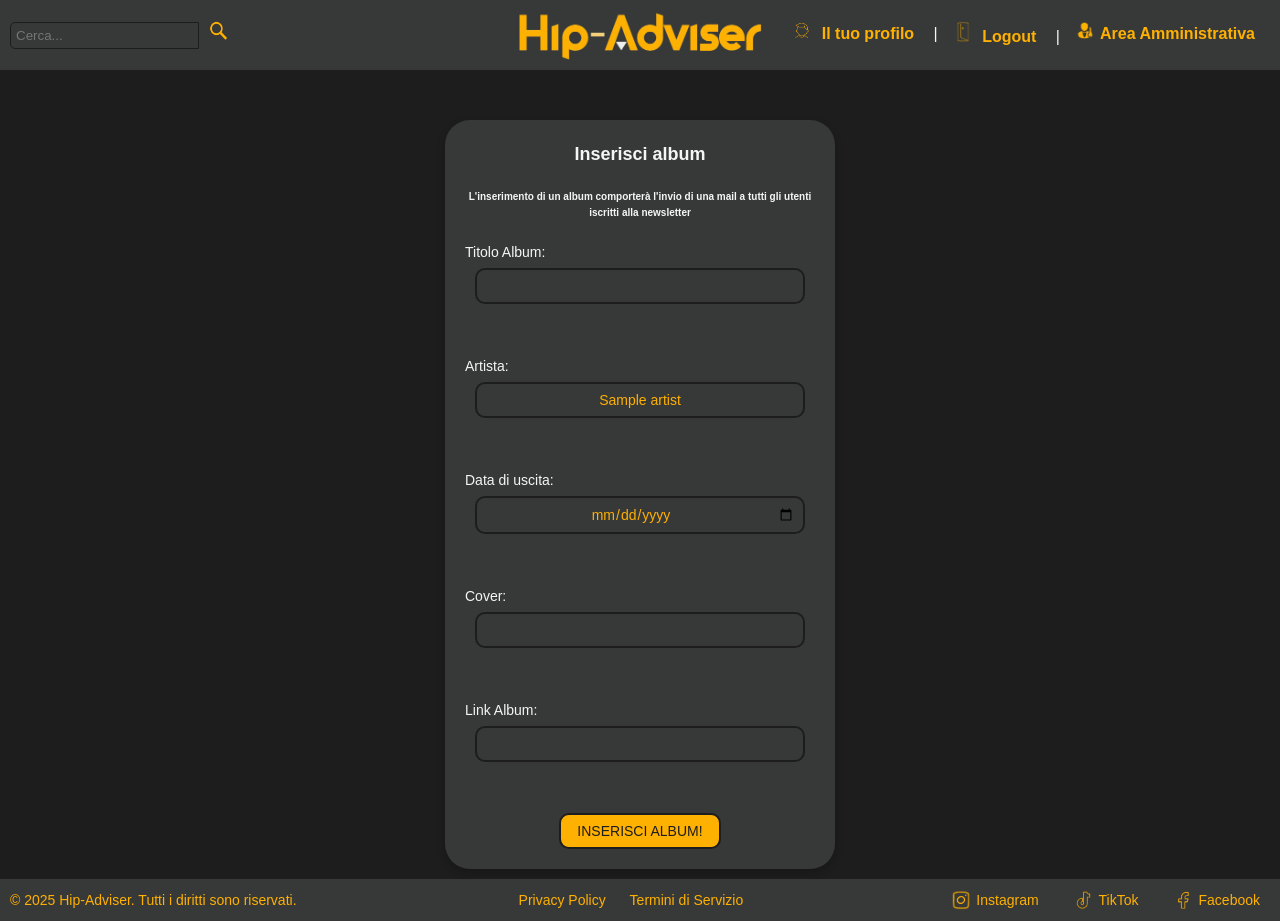
After one commit to fiokki/hip-adviser, a PHP site: page /admin/insert_album.php in a window 1280 px wide. The commit adds this page. Run offline with PHP 8.4, Linux system fonts and the light colour scheme; the visitor is signed in with stand-in values (Sample User, id 1); tables that the repository leaves empty hold one stand-in row (values such as "Sample post").

Commit message:
per oggi basta così

```diff
--- /dev/null
+++ b/admin/insert_album.php
@@ -0,0 +1,49 @@
+<?php
+require_once '../db/get_user_by_cookie.php';
+?>
+<html lang="it">
+        <?php include_once '../layout-elements/head.php' ?>
+        <title> Hip-Adviser | Inserimento Album </title>
+    </head>
+    <body>
+        <?php
+        if (!isset($_SESSION['user_id']) || $_SESSION['role'] !== 'admin') {
+            header("Location: ../layout-elements/no_permiss.php");
+        }
+
+        include_once '../layout-elements/header.php';
+        ?>
+
+        <form action="insert_album_backend.php" method="POST" enctype="multipart/form-data">
+        <div class="container">
+            <h2>Inserisci album</h2>
+            <h3>L'inserimento di un album comporterà l'invio di una mail a tutti gli utenti iscritti alla newsletter</h3>
+
+            <label for="title">Titolo Album:</label>
+            <input type="text" name="title" id="title" required><br><br>
+
+            <label for="artist_id">Artista:</label>
+            <select name="artist_id" id="artist_id" required>
+                <?php
+                $artists = mysqli_query($conn, "SELECT id, artist_name FROM artists ORDER BY artist_name ASC");
+                while ($artist = mysqli_fetch_assoc($artists)) {
+                    echo "<option value='{$artist['id']}'>{$artist['artist_name']}</option>";
+                }
+                ?>
+            </select><br><br>
+
+            <label for="release_date">Data di uscita:</label>
+            <input type="date" name="release_date" id="release_date" required><br><br>
+
+            <label for="cover">Cover:</label>
+            <input type="url" name="cover" id="cover" required><br><br>
+
+            <label for="link">Link Album:</label>
+            <input type="url" name="link" id="link" required><br><br>
+
+            <input type="submit" name="submit" value="Inserisci Album!">
+            </div>
+        </form>
+        <?php require_once '../layout-elements/footer.php' ?>
+    </body>
+</html>
--- a/css/style.css
+++ b/css/style.css
@@ -32,6 +32,12 @@ body {
   font-weight: bold;
 }
 
+.container h3{
+  margin-bottom: 20px;
+  font-size: 10px;
+  font-weight: bold;
+}
+
 .container label, .profile-container label{
   display: block;
   margin-top: 15px;
@@ -42,6 +48,7 @@ body {
 .container input[type="text"],
 .container input[type="email"],
 .container input[type="password"],
+.container input[type="url"],
 .profile-container input[type="text"],
 .profile-container input[type="email"],
 .profile-container input[type="password"] {
@@ -109,6 +116,46 @@ body {
 
 .container input[type="submit"]:hover {
   background-color: #e2a109;
+}
+
+.container input[type="date"] {
+  width: calc(100% - 20px);
+  padding: 8px;
+  margin-top: 5px;
+  margin-bottom: 10px;
+  color: #ffb101;
+  border: 2px solid #1d1d1d;
+  background-color: #373838;
+  border-radius: 10px;
+  font-size: 14px;
+  text-align: center;
+}
+
+.container select {
+  width: calc(100% - 20px);
+  padding: 8px;
+  margin-top: 5px;
+  margin-bottom: 10px;
+  color: #ffb101;
+  border: 2px solid #1d1d1d;
+  background-color: #373838;
+  border-radius: 10px;
+  font-size: 14px;
+  text-align: center;
+  appearance: none;
+}
+
+.container select option {
+  background-color: #373838;
+  color: #ffb101;
+  border: none;
+  padding: 8px;
+  text-align: center;
+}
+
+.container select option:hover {
+  background-color: #ffb101;
+  color: #282828;
 }
 
 /* Messaggi di errore */
```
Also changed, not shown: admin/insert_album_backend.php (added, +137 -0 lines).
